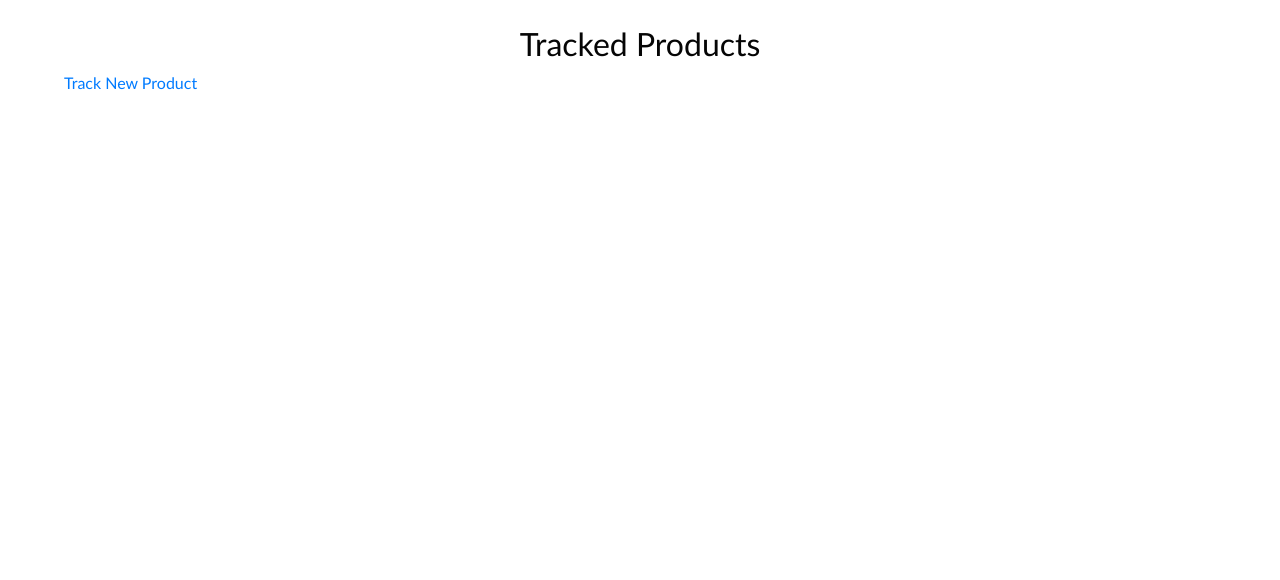
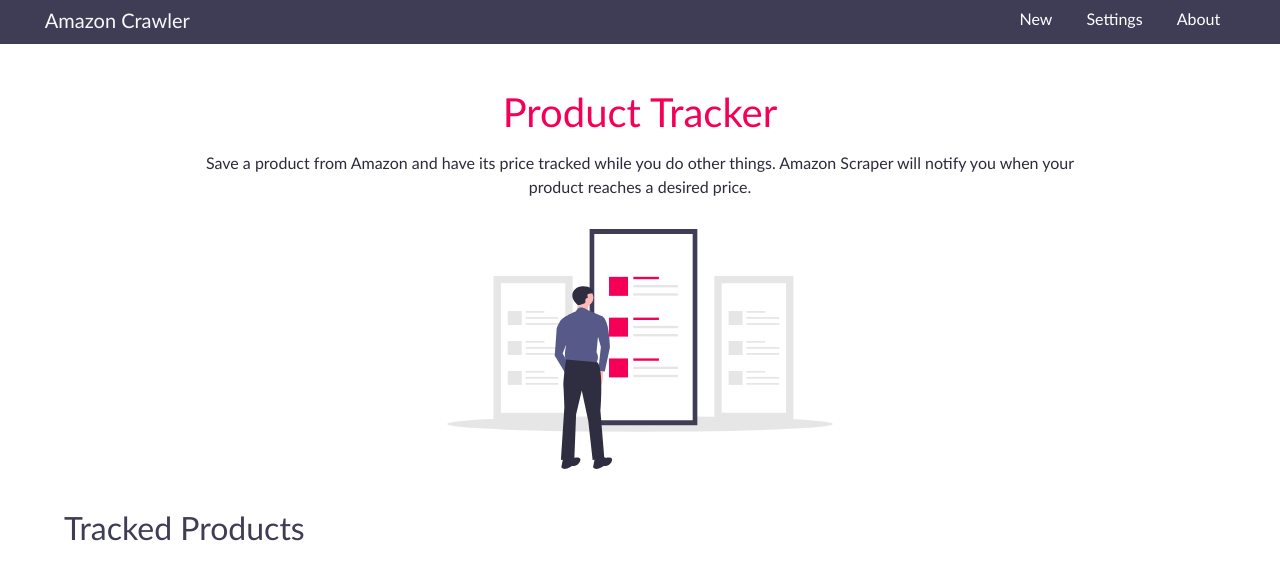
Before and after one commit to tylerbadger23/DeskApp, an Electron app: page src/pages/landing.html in a window 1280 px wide. Drawn offline with nearby package versions, Linux system fonts and the light colour scheme; no server answers.

Commit message:
Styled thje pages waaay more added simple illustrations

```diff
--- a/src/app/design/landing.css
+++ b/src/app/design/landing.css
@@ -9,12 +9,43 @@
     width: 90vw;
   }
 
+  .padding-bottom {
+    margin: 4px 0px;
+  }
+
+  #hero-header {
+    color: #F50057 ;
+    font-size: 40px;
+    font-weight: 400;
+    text-align: center;
+    margin: 44px 0px 15px 0px;
+  }
+
+  .hero-text {
+    font-size: 16px;
+    line-height: 1.5;
+    font-weight: 400;
+    text-align: center;
+    padding-bottom: 30px;
+    width: 70vw;
+    margin: auto;
+    color: rgb(45, 43, 59) ;
+  }
+
   #products-title {
-    color: rgb(5, 5, 5);
-    text-align: center;
-    margin-top: 25px;
+    color: #3F3D56;
+    margin: 40px 0px 14px 0px;
+
   }
 
   #products-fill {
     margin-top: 8px;
   }
+
+  img {
+    margin-top: 40px;
+      height: 240px;
+      display: block;
+      margin: auto;
+
+  }
--- a/src/app/design/main.css
+++ b/src/app/design/main.css
@@ -16,3 +16,57 @@
     border-bottom: rgb(20, 20, 20);
     ;
 }
+
+.nav-bg {
+    background: #3F3D56;
+}
+
+#products-fill {
+    overflow-y: scroll;
+}
+
+.nav-top {
+    height: 44px;
+    width: 93vw;
+    margin: auto;
+    background: #3F3D56;
+    color: rgb(248, 248, 248) ;
+}
+
+.nav-text {
+    font-weight: 200;
+    padding-top: 5px;
+    font-size: 20px;
+}
+
+.grid-2-nav {
+    display: grid;
+    grid-template-columns: 35% 65%;
+}
+
+.links {
+    text-align: right;
+}
+
+ul li {
+    display: inline-block;
+    list-style: none;
+    color: white;
+    padding: 7px 15px;
+}
+
+ul li a {
+    padding-bottom: 4px;
+    color: white;
+    border: none;
+    border-bottom: 3px solid transparent;
+    text-decoration: none;
+    outline: none;
+}
+ul li a:hover {
+    color: white;
+    border: none;
+    border-bottom: 1px solid #F50057;
+    text-decoration: none;
+    outline: none;
+}
--- a/src/app/design/search.css
+++ b/src/app/design/search.css
@@ -6,9 +6,27 @@
 
 h2 {
   margin-top: 30px;
+  font-size: 36px;
+  text-align: center;
 }
 
 .container-body {
   width: 80vw;
   margin: auto;
 }
+
+#search-p {
+  text-align: center;
+  margin: auto;
+  max-width: 70%;
+  padding: 0px 0px 20px 0px;
+}
+
+img {
+  margin-top: 40px;
+    height: 200px;
+    display: block;
+    margin: auto;
+    text-align: center;
+
+}
--- a/src/index.js
+++ b/src/index.js
@@ -3,7 +3,7 @@
 let Datastore = require("nedb");
 
 
-let startupTimer = 7000;
+let startupTimer = 1000;
 // Handle creating/removing shortcuts on Windows when installing/uninstalling.
 if (require('electron-squirrel-startup')) { // eslint-disable-line global-require
   app.quit();
@@ -18,8 +18,8 @@
     },
     resizable: false,
     autoHideMenuBar: true,
-    width: 1200,
-    height: 900,
+    width: 1300,
+    height: 880,
     frame: true
   });
 
--- a/src/js/landing.js
+++ b/src/js/landing.js
@@ -7,7 +7,7 @@
             let row = document.createElement('div');
             for (let i = 0; i < data.length; i++) {
                 let itemDiv = document.createElement("a");
-                itemDiv.classList.add("list-group-item", "list-group-item-action");
+                itemDiv.classList.add("list-group-item", "list-group-item-action", "padding-bottom");
                 itemDiv.innerText = data[i].title;
                 itemDiv.href = `product.html?id=${data[i]._id}`;
 
--- a/src/pages/landing.html
+++ b/src/pages/landing.html
@@ -10,10 +10,32 @@
     <script src="../js/conf.js"></script>
 </head>
 <body>
+<div class="nav-bg">
+  <nav class='nav-top'>
+    <div class="grid-2-nav">
+      <p class='nav-text'>Amazon Crawler</p>
+    <div class="links">
+      <ul>
+        <li><a href="search.html">New</a></li>
+        <li><a href="search.html">Settings</a></li>
+        <li><a href="search.html">About</a></li>
+      </ul>
+    </div>
+    </div>
+  </nav>
+</div>
+
+<div class="hero">
+  <h2 id='hero-header'>Product Tracker</h2>
+  <p class='hero-text'>Save a product from Amazon and have its price tracked while you do other things. Amazon Scraper will notify you when your product reaches a desired price.</p>
+  <div class="hero_img">
+    <img src="../app/img/undraw_online_articles_79ff.svg">
+  </div>
+</div>
+
 
 <div class="products-container">
   <h2 id='products-title'>Tracked Products</h2>
-  <a class='link-form' href="./search.html">Track New Product</a>
   <div id="products-fill"></div>
 </div>
 
```
Also changed, not shown: src/js/addProduct.js (+0 -8 lines), src/pages/search.html (+20 -3 lines), src/app/img/undraw_add_to_cart_vkjp .svg (added), src/app/img/undraw_online_articles_79ff.svg (added), src/app/img/undraw_progressive_app_m9ms.svg (added), src/pages/welcome.html (added).
